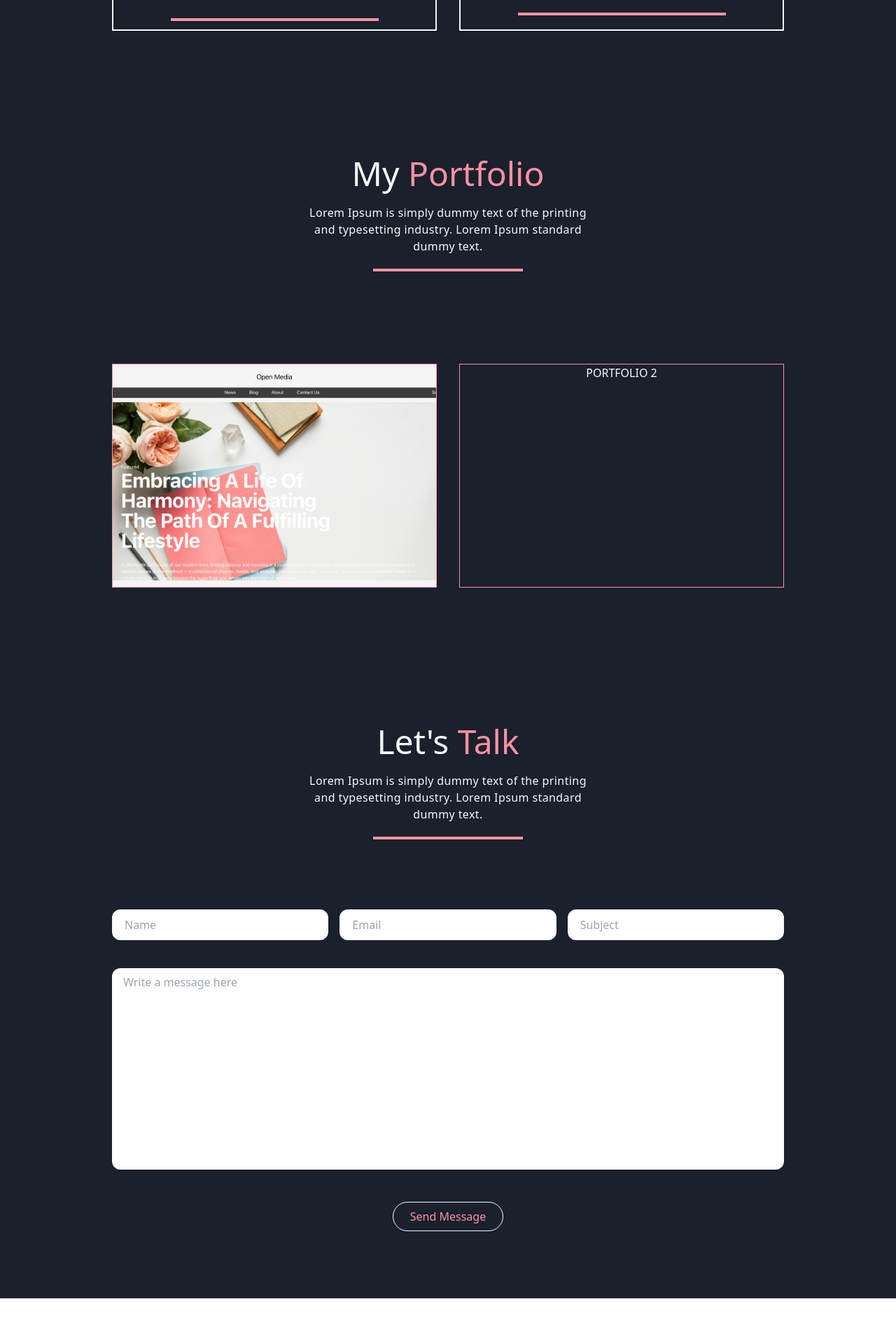
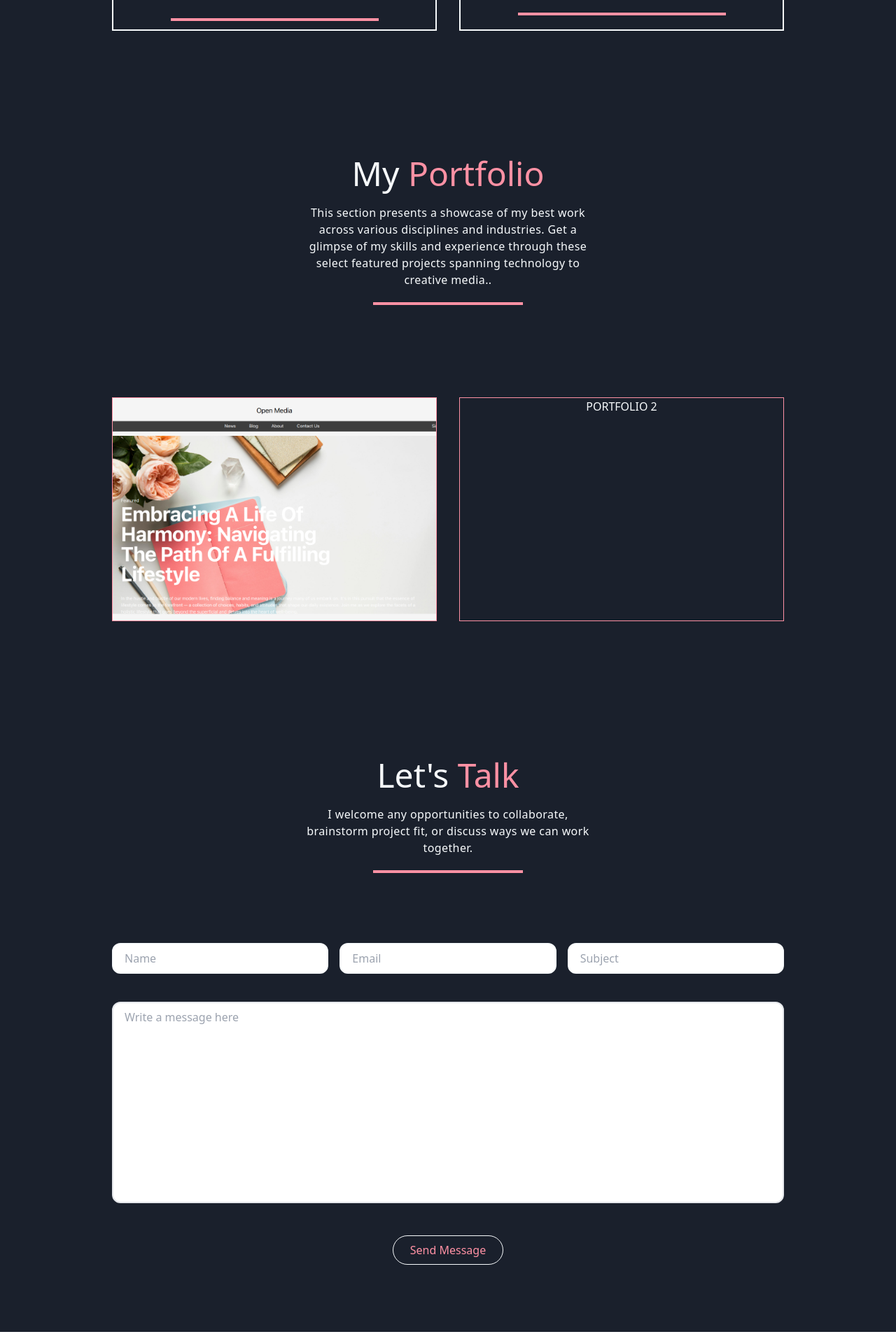
Before and after one commit to siddhantranjan/siddhant-ranjan, a Next.js app: page / in a window 1280 px wide. Shown: the part 3908-5825 px from the top of the page at 70% size. Built offline with nearby package versions, Linux system fonts and the light colour scheme.

Commit message:
refactor: updated info for sections

```diff
--- a/src/components/contact-section.tsx
+++ b/src/components/contact-section.tsx
@@ -5,7 +5,7 @@ const ContactSection = () => {
                 <div className="w-full text-center mt-8 flex flex-col items-center">
                     <h2 className="text-5xl my-5 text-lighter">Let&apos;s <span className="text-tertiary">Talk</span></h2>
                     <p className="tracking-wide text-base md:w-1/2 lg:w-1/3">
-                    Lorem Ipsum is simply dummy text of the printing and typesetting industry. Lorem Ipsum standard dummy text.</p>
+                    I welcome any opportunities to collaborate, brainstorm project fit, or discuss ways we can work together.</p>
                     <div className="w-full flex items-center justify-center my-5">
                         <hr className="h-px mx-2 bg-tertiary border-2 border-tertiary w-1/6" />
                     </div>
@@ -13,17 +13,17 @@ const ContactSection = () => {
                 <div className="w-full lg:w-3/4 my-20 px-4 lg:p-0">
                     <div className="w-full flex flex-col lg:flex-row items-center justify-between space-y-5 lg:space-y-0 lg:space-x-4">
                         <div className="w-full">
-                            <input placeholder="Name" className="w-full px-4 py-2 border-2 border-lighter focus:border-tertiary outline-none rounded-xl" />
+                            <input placeholder="Name" className="text-darker w-full px-4 py-2 border-2 border-lighter focus:border-tertiary outline-none rounded-xl" />
                         </div>
                         <div className="w-full">
-                            <input placeholder="Email" className="w-full px-4 py-2 border-2 border-lighter focus:border-tertiary outline-none rounded-xl" />
+                            <input placeholder="Email" className="text-darker w-full px-4 py-2 border-2 border-lighter focus:border-tertiary outline-none rounded-xl" />
                         </div>
                         <div className="w-full">
-                            <input placeholder="Subject" className="w-full px-4 py-2 border-2 border-lighter focus:border-tertiary outline-none rounded-xl" />
+                            <input placeholder="Subject" className="text-darker w-full px-4 py-2 border-2 border-lighter focus:border-tertiary outline-none rounded-xl" />
                         </div>
                     </div>
                     <div className="w-full mt-10">
-                        <textarea placeholder="Write a message here" className="text-darker w-full h-72 rounded-xl px-4 py-2 resize-none" />
+                        <textarea placeholder="Write a message here" className="text-darker w-full h-72 rounded-xl px-4 py-2 resize-none outline-none border-2 focus:border-tertiary" />
                     </div>
                     <div className="w-full flex flex-col items-center justify-center mt-10">
                         <button className="border border-lighter px-6 py-2 rounded-full text-tertiary hover:bg-tertiary hover:text-darker">Send Message</button>
--- a/src/components/portfolio-section.tsx
+++ b/src/components/portfolio-section.tsx
@@ -7,7 +7,7 @@ const PortfolioSection = () => {
                 <div className="w-full text-center mt-8 flex flex-col items-center">
                     <h2 className="text-5xl my-5 text-lighter">My <span className="text-tertiary">Portfolio</span></h2>
                     <p className="tracking-wide text-base md:w-1/2 lg:w-1/3">
-                    Lorem Ipsum is simply dummy text of the printing and typesetting industry. Lorem Ipsum standard dummy text.</p>
+                    This section presents a showcase of my best work across various disciplines and industries. Get a glimpse of my skills and experience through these select featured projects spanning technology to creative media..</p>
                     <div className="w-full flex items-center justify-center my-5">
                         <hr className="h-px mx-2 bg-tertiary border-2 border-tertiary w-1/6" />
                     </div>
```
